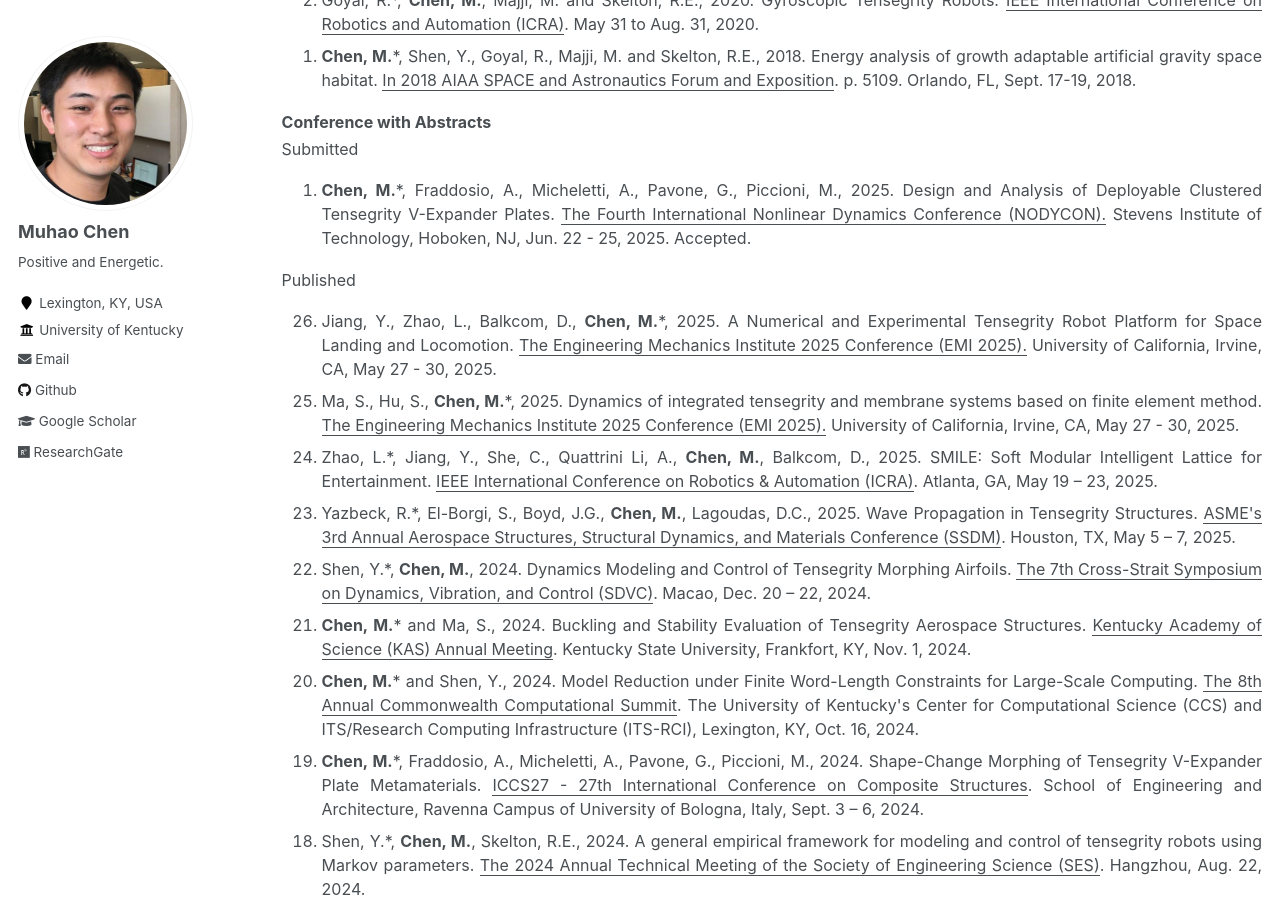
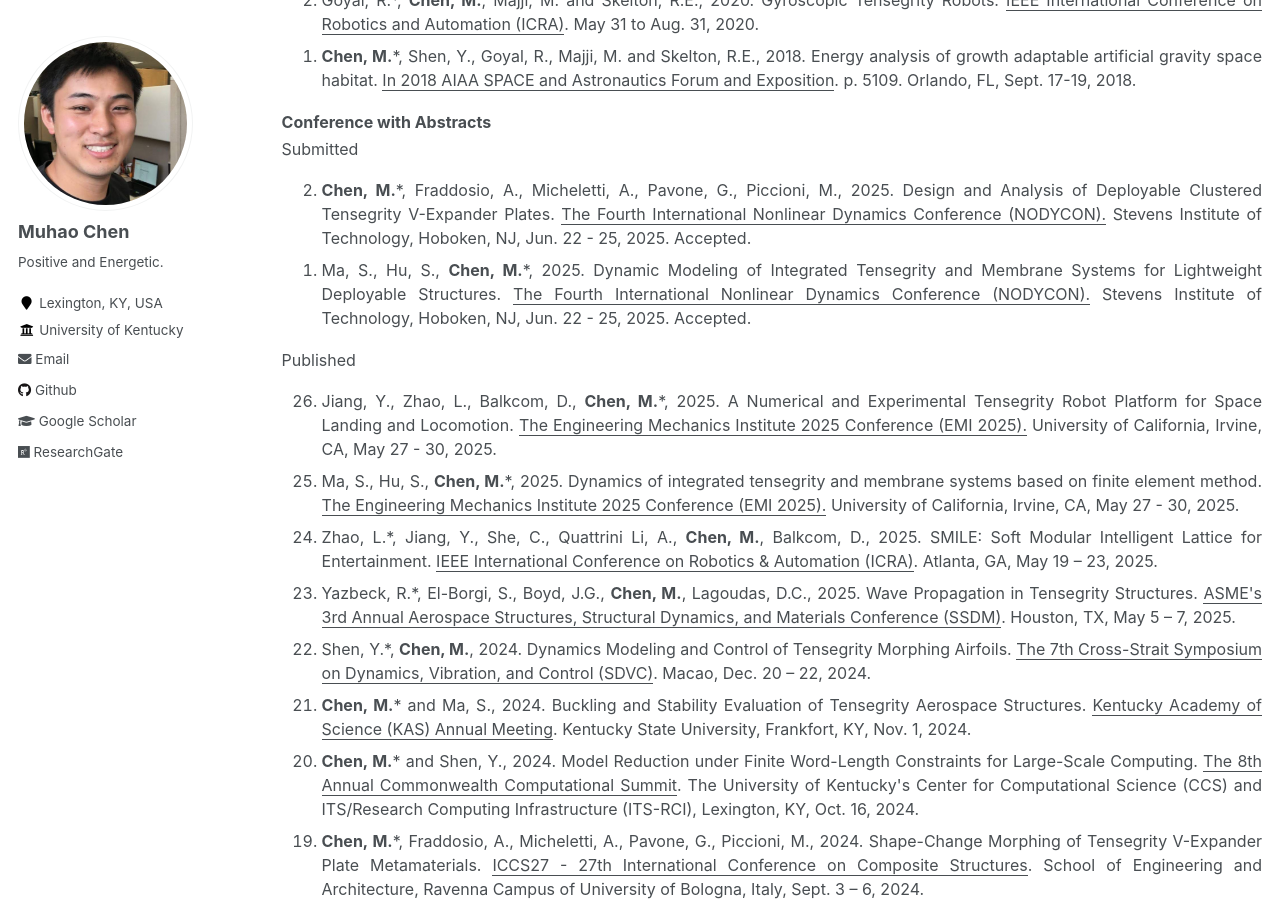
Before and after one commit to Muhao-Chen/muhao-chen.github.io, a Jekyll site: the page built from _pages/publication.md, in a window 1280 px wide and 900 px high, scrolled down 4705 px. Built offline with Jekyll 4.4.1, drawn with Linux system fonts in a browser that asks for light colours.

Commit message:
Update publication.md

```diff
--- a/_pages/publication.md
+++ b/_pages/publication.md
@@ -129,6 +129,7 @@ Submitted
 <!-- <li>Jiang, Y., Zhao, L., Balkcom, D., <strong>Chen, M.</strong>*, 2025. A Numerical and Experimental Tensegrity Robot Platform for Space Landing and Locomotion. <u>Engineering Mechanics Institute Conference 2025 (EMI 2025)</u>. Anaheim, CA, May 27, 2025. Submitted.</li> -->
 <!-- <li>Ma, S., Hu, S., <strong>Chen, M.</strong>*, 2025. Dynamics of integrated tensegrity and membrane systems based on finite element method. <u>Engineering Mechanics Institute Conference 2025 (EMI 2025)</u>. Anaheim, CA, May 27, 2025. Submitted.</li> -->
 <li><strong>Chen, M.</strong>*, Fraddosio, A., Micheletti, A., Pavone, G., Piccioni, M., 2025. Design and Analysis of Deployable Clustered Tensegrity V-Expander Plates. <u>The Fourth International Nonlinear Dynamics Conference (NODYCON).</u> Stevens Institute of Technology, Hoboken, NJ, Jun. 22 - 25, 2025. Accepted.</li>
+<li> Ma, S., Hu, S., <strong>Chen, M.</strong>*, 2025. Dynamic Modeling of Integrated Tensegrity and Membrane Systems for Lightweight Deployable Structures. <u>The Fourth International Nonlinear Dynamics Conference (NODYCON).</u> Stevens Institute of Technology, Hoboken, NJ, Jun. 22 - 25, 2025. Accepted.</li>
 <!-- <li> Zhao, L.*, Jiang, Y., She, C., <strong>Chen, M.</strong>, Balkcom, D., 2025. StarBot: Self-Assembled Transformative Adaptive Robot. <u>IEEE International Conference on Robotics & Automation (ICRA)</u>. Atlanta, GA, May 19 – 23, 2025. Accepted.</li> -->
 <!-- <li>Zhu, Z.*, <strong>Chen, M.</strong>, 2024. Simulating Gravity by Rotation in Space Station Design: A Multi-Objective and Metaheuristic Approach. <u>XXVIII Conference of the Ibero-American Society of Digital Graphics (SIGraDi 2024)</u>. The iNSTITUTE FOR BiODiGITAL ARCHITECTURE & GENETICS (iBAG), Universitat Internacional de Catalunya, Barcelona, Spain, Nov. 13 – 15, 2024. Accepted. </li> -->
 </ol>
```
